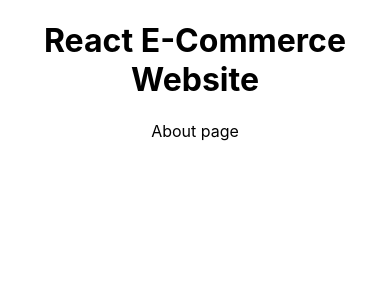
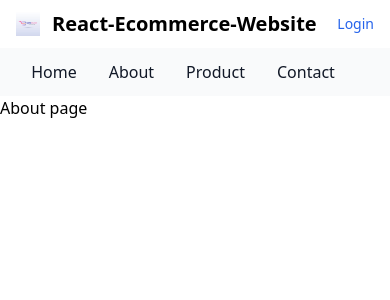
Before and after one commit to dbsmandal/React-Ecommerce-Website, a React (Create React App) app: page /about in a window 390 px wide. Shown: the top 300 px of the page. Built offline with nearby package versions, Linux system fonts and the light colour scheme.

Commit message:
create a responsive navbar

```diff
--- a/package.json
+++ b/package.json
@@ -35,5 +35,10 @@
       "last 1 firefox version",
       "last 1 safari version"
     ]
+  },
+  "devDependencies": {
+    "autoprefixer": "^10.4.12",
+    "postcss": "^8.4.18",
+    "tailwindcss": "^3.2.1"
   }
 }
--- /dev/null
+++ b/postcss.config.js
@@ -0,0 +1,6 @@
+module.exports = {
+  plugins: {
+    tailwindcss: {},
+    autoprefixer: {},
+  },
+}
--- a/src/App.css
+++ /dev/null
@@ -1,38 +0,0 @@
-.App {
-  text-align: center;
-}
-
-.App-logo {
-  height: 40vmin;
-  pointer-events: none;
-}
-
-@media (prefers-reduced-motion: no-preference) {
-  .App-logo {
-    animation: App-logo-spin infinite 20s linear;
-  }
-}
-
-.App-header {
-  background-color: #282c34;
-  min-height: 100vh;
-  display: flex;
-  flex-direction: column;
-  align-items: center;
-  justify-content: center;
-  font-size: calc(10px + 2vmin);
-  color: white;
-}
-
-.App-link {
-  color: #61dafb;
-}
-
-@keyframes App-logo-spin {
-  from {
-    transform: rotate(0deg);
-  }
-  to {
-    transform: rotate(360deg);
-  }
-}
--- a/src/App.js
+++ b/src/App.js
@@ -1,4 +1,3 @@
-import './App.css';
 import {BrowserRouter , Routes, Route} from 'react-router-dom';
 import Home from './Component/Home';
 import About from './Component/About';
@@ -7,14 +6,15 @@ import Contact from './Component/Contact';
 import SingleProduct from './Component/SingleProduct';
 import Cart from './Component/Cart';
 import NotFound from './Component/NotFound';
+import Navbar from './Navbar/Navbar';
 
 function App() {
   return (
-    <div className="App">
-     <h1>React E-Commerce Website</h1>
+    <div>
      <BrowserRouter>
+     <Navbar/>
      <Routes>
-      <Route path='/' element={<Home/>}/>
+      <Route path='/' exact element={<Home/>}/>
       <Route path='/about' element={<About/>}/>
       <Route path='/product' element={<Product/>}/>
       <Route path='/contact' element={<Contact/>}/>
--- a/src/Navbar/Navbar.js
+++ b/src/Navbar/Navbar.js
@@ -1,8 +1,47 @@
 import React from 'react'
+import logo from './logonew.png'
+import { Link } from 'react-router-dom'
 
 const Navbar = () => {
   return (
     <>
+
+      <nav className="bg-white border-gray-200 dark:bg-gray-900">
+        <div className="flex flex-wrap justify-between items-center mx-auto max-w-screen-xl px-4 md:px-6 py-2.5">
+          <Link to="/" className="flex items-center">
+            <img src={logo} className="mr-3 h-6 sm:h-9" alt="React-Ecommerce-Website Logo" />
+            <span className="self-center text-xl font-semibold whitespace-nowrap dark:text-white">React-Ecommerce-Website</span>
+          </Link>
+          <div className="flex items-center">
+
+            <Link to="#" className="text-sm font-medium text-blue-600 dark:text-blue-500 hover:underline">Login</Link>
+          </div>
+        </div>
+      </nav>
+      <nav className="bg-gray-50 dark:bg-gray-700">
+        <div className="py-3 px-4 mx-auto max-w-screen-xl md:px-6">
+          <div className="flex items-center justify-center">
+            <ul className="flex flex-row mt-0 mr-6 space-x-8 text-base font-medium ">
+              <li>
+                <Link to="/" className="text-gray-900 dark:text-white hover:underline hover:text-sky-300" aria-current="page">Home</Link>
+              </li>
+              <li>
+                <Link to="/about" className="text-gray-900 dark:text-white hover:underline hover:text-sky-300">About</Link>
+              </li>
+              <li>
+                <Link to="/product" className="text-gray-900 dark:text-white hover:underline hover:text-sky-300">Product</Link>
+              </li>
+              <li>
+                <Link to="/contact" className="text-gray-900 dark:text-white hover:underline hover:text-sky-300">Contact</Link>
+              </li>
+            </ul>
+          </div>
+        </div>
+      </nav>
+
+
+
+
 
     </>
   )
--- a/src/index.css
+++ b/src/index.css
@@ -1,13 +1,5 @@
-body {
-  margin: 0;
-  font-family: -apple-system, BlinkMacSystemFont, 'Segoe UI', 'Roboto', 'Oxygen',
-    'Ubuntu', 'Cantarell', 'Fira Sans', 'Droid Sans', 'Helvetica Neue',
-    sans-serif;
-  -webkit-font-smoothing: antialiased;
-  -moz-osx-font-smoothing: grayscale;
-}
+@import "tailwindcss/base";
 
-code {
-  font-family: source-code-pro, Menlo, Monaco, Consolas, 'Courier New',
-    monospace;
-}
+@import "tailwindcss/components";
+
+@import "tailwindcss/utilities";
--- /dev/null
+++ b/tailwind.config.js
@@ -0,0 +1,8 @@
+/** @type {import('tailwindcss').Config} */
+module.exports = {
+  content: [ "./src/**/*.{js,jsx,ts,tsx}"],
+  theme: {
+    extend: {},
+  },
+  plugins: [],
+}
```
Also changed, not shown: src/Navbar/logonew.png (added), 1 other file (tests, documents, lock files or other folders).
